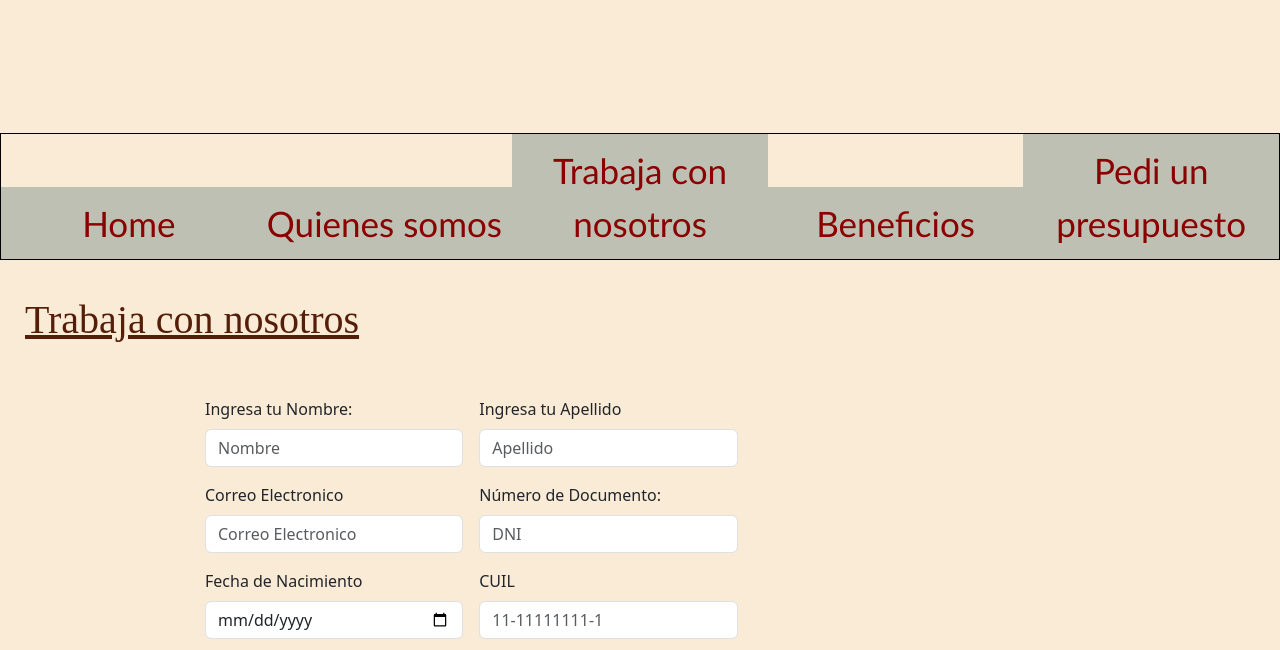
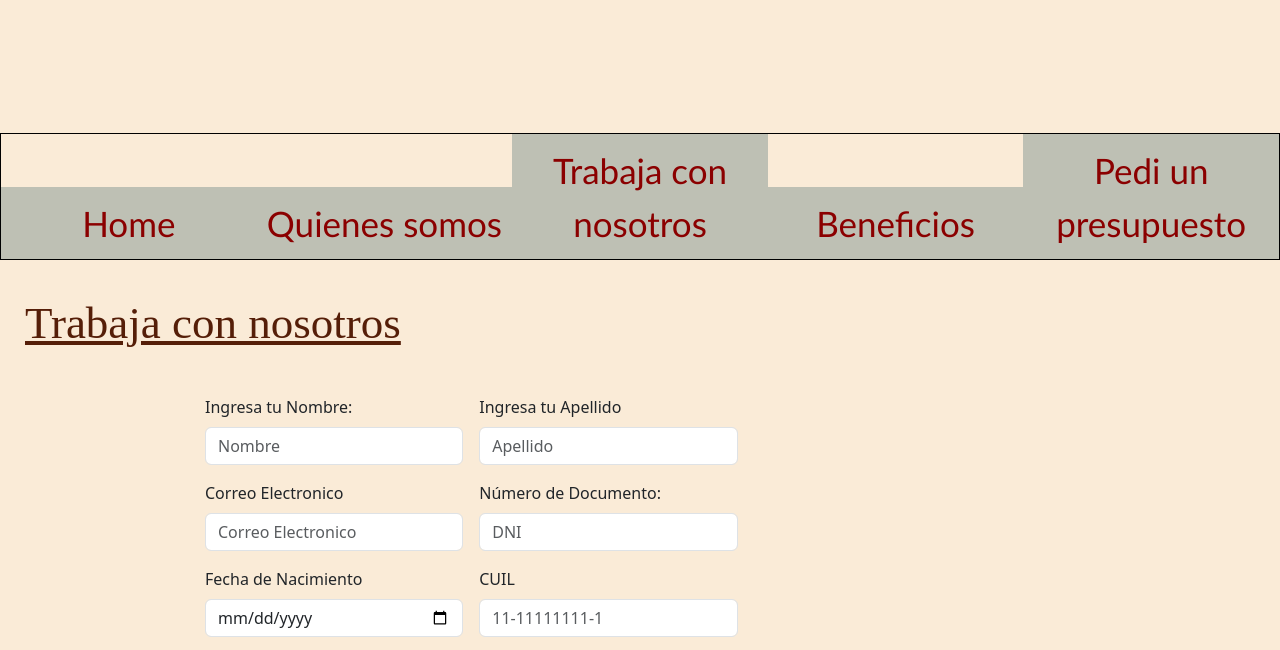
Before and after one commit to Calazera/Segunda-pre-entrega-del-proyecto-final-Cristian-Viola, a plain HTML site: page secciones/Trabaja-con-nosotros.html in a window 1280 px wide. Shown: the part 127-777 px from the top of the page. Drawn offline with nearby package versions, Linux system fonts and the light colour scheme.

Commit message:
cambio en los h1

```diff
--- a/secciones/Trabaja-con-nosotros.html
+++ b/secciones/Trabaja-con-nosotros.html
@@ -23,8 +23,8 @@
                 <li><a href="Presupuesto.html">Pedi un presupuesto</a></li>
             </ul>
         </nav>
-        <section class="titulo-cabecera">
-            <h1>Trabaja con nosotros</h1>
+        <section>
+            <h1 class="titulo-cabecera">Trabaja con nosotros</h1>
         </section>
     </header>
     <section class="contenedor-form">
```
Also changed, not shown: secciones/Presupuesto.html (+1 -1 lines).
